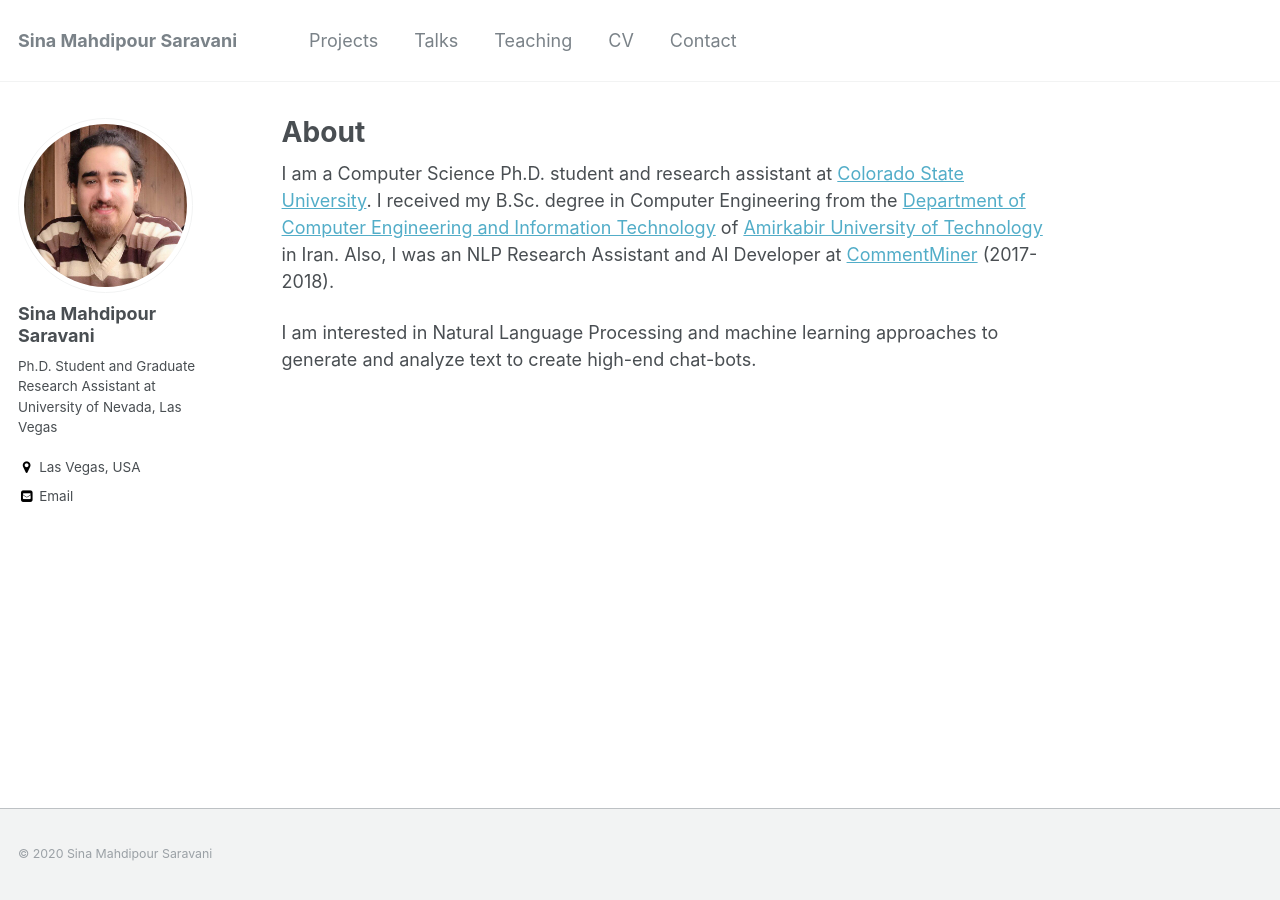
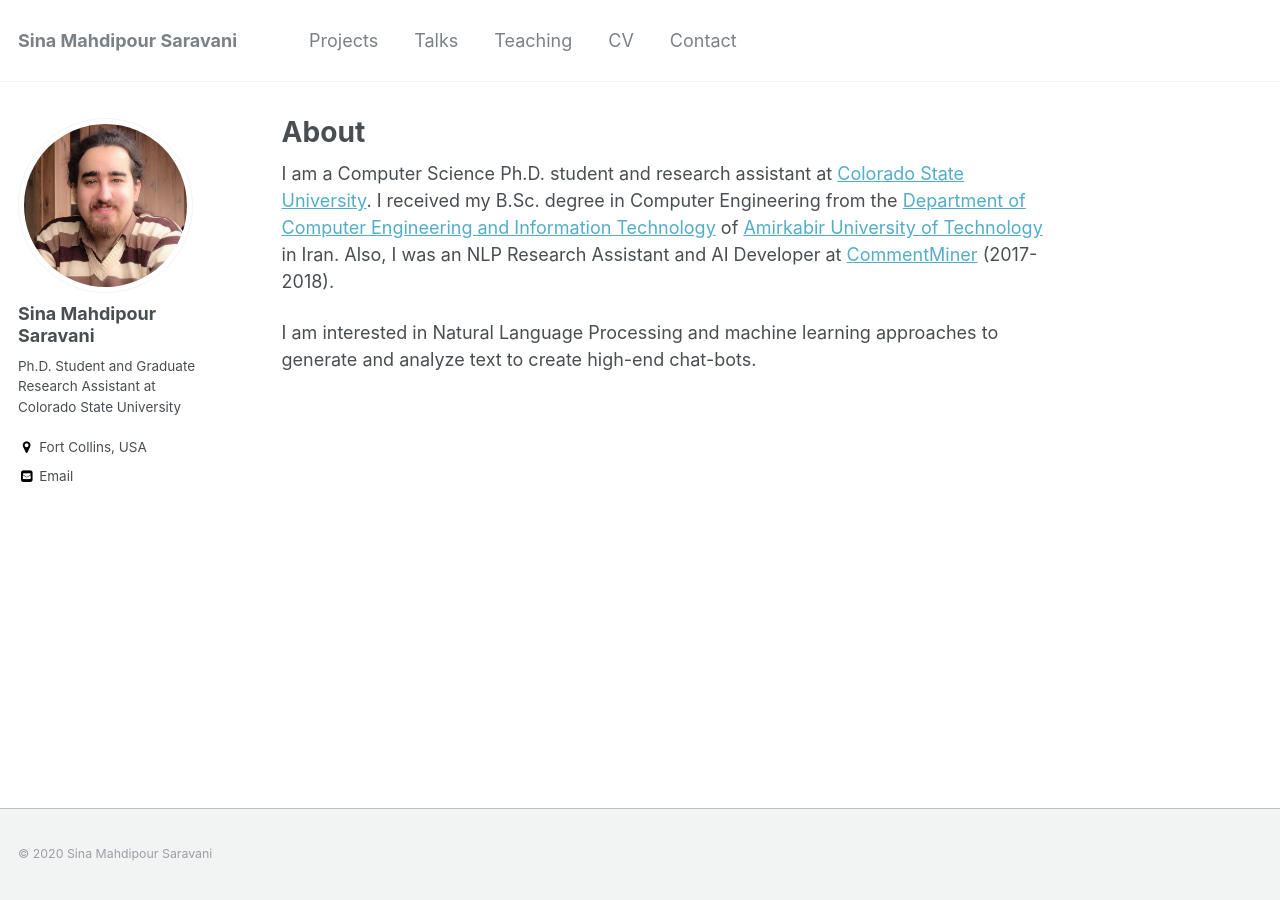
Before and after one commit to sinamps/sinamps.github.io, a Jekyll site: the page built from _pages/about.md, in a window 1280 px wide. Built offline with Jekyll 4.4.1, drawn with Linux system fonts in a browser that asks for light colours.

Commit message:
Update to csu 2

```diff
--- a/_config.yml
+++ b/_config.yml
@@ -82,8 +82,8 @@ analytics:
 author:
   name             : "Sina Mahdipour Saravani"
   avatar           : "photo_2019-07-25_21-45-01.jpg"
-  bio              : "Ph.D. Student and Graduate Research Assistant at University of Nevada, Las Vegas"
-  location         : "Las Vegas, USA"
+  bio              : "Ph.D. Student and Graduate Research Assistant at Colorado State University"
+  location         : "Fort Collins, USA"
   employer         :
 #  googlescholar    : "http://yourfullgooglescholarurl.com"
   email            : "sinamahdipour@yahoo.com"
```
